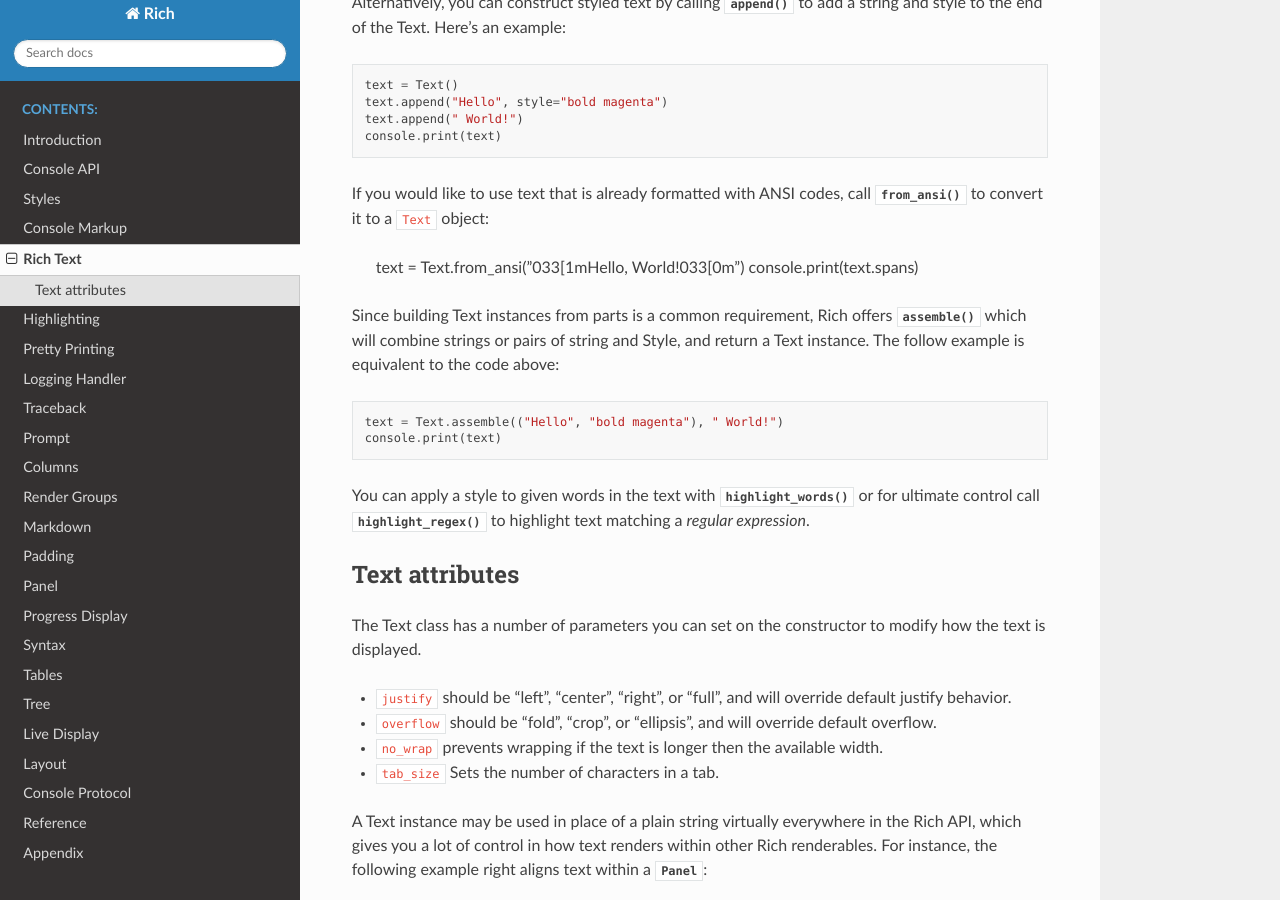
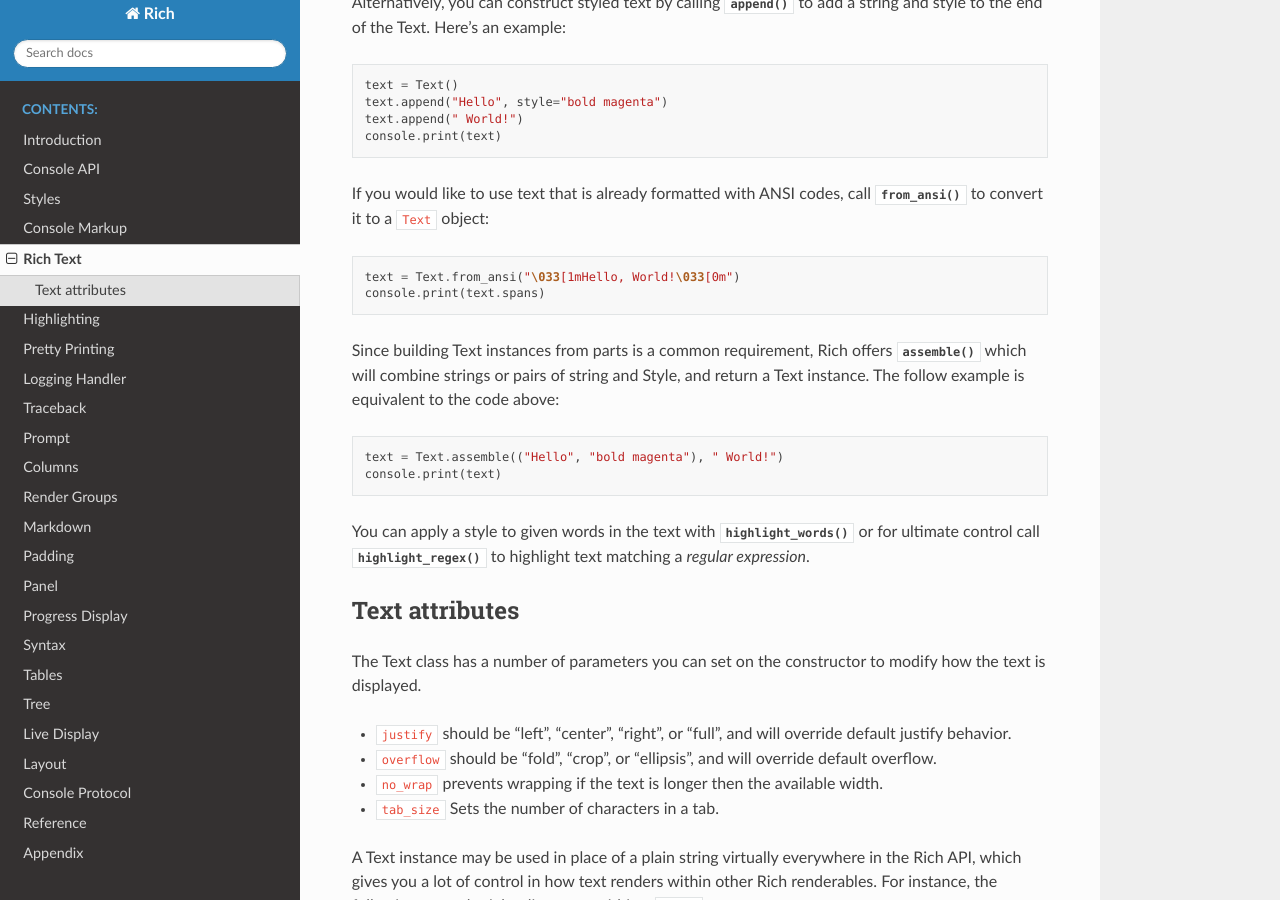
Before and after one commit to Textualize/rich, a Sphinx documentation site: the page built from docs/source/text.rst, in a window 1280 px wide and 900 px high, scrolled down 603 px. Built offline with Sphinx 7.4.7 and the Read the Docs theme 2.0.0, drawn with Linux system fonts in a browser that asks for light colours.

Commit message:
fix code block

```diff
--- a/docs/source/text.rst
+++ b/docs/source/text.rst
@@ -26,7 +26,7 @@
     text.append(" World!")
     console.print(text)
 
-If you would like to use text that is already formatted with ANSI codes, call :meth:`~rich.text.Text.from_ansi` to convert it to a ``Text`` object:
+If you would like to use text that is already formatted with ANSI codes, call :meth:`~rich.text.Text.from_ansi` to convert it to a ``Text`` object::
 
     text = Text.from_ansi("\033[1mHello, World!\033[0m")
     console.print(text.spans)
```
